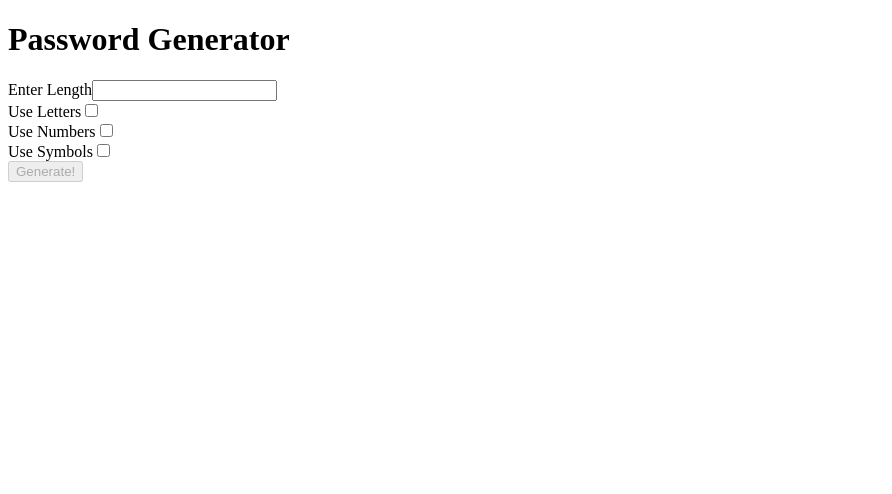
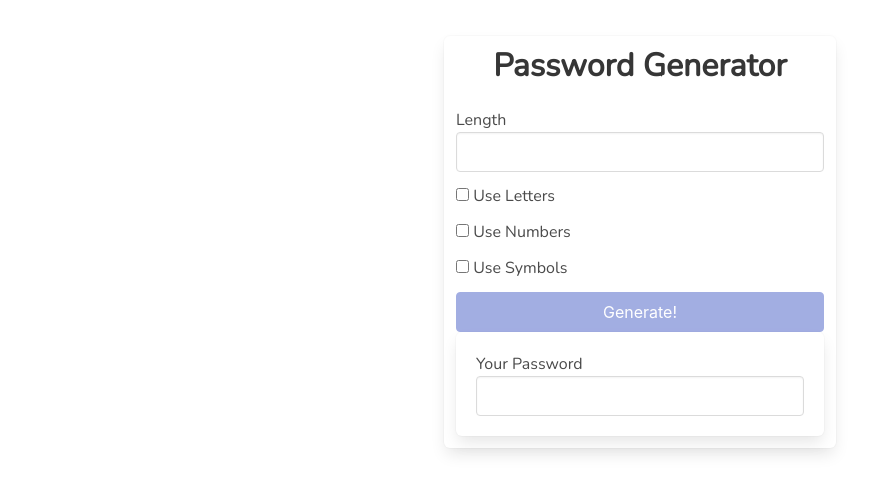
Before and after one commit to rhodinemma/password-generator, an Angular app: page / in a window 1280 px wide. Shown: the top 494 px of the page, without its empty margins (0-892 px from the left). Built offline with nearby package versions, Linux system fonts and the light colour scheme.

Commit message:
feat: add some css styling

```diff
--- a/src/app/app.component.html
+++ b/src/app/app.component.html
@@ -1,29 +1,50 @@
-<h1>Password Generator</h1>
+<div class="container mt-6">
+  <div class="columns is-centered">
+    <div class="box column is-one-third">
+      <h1 class="title has-text-centered">Password Generator</h1>
 
-<div>
-  <label>Enter Length</label>
-  <input #myInput (input)="onChangeLength(myInput.value)" />
+      <div class="field">
+        <label>Length</label>
+        <input class="input" #myInput (input)="onChangeLength(myInput.value)" />
       </div>
 
-<div>
-  <label>Use Letters</label>
+      <div class="field">
+        <div class="control">
+          <label class="checkbox">
             <input (change)="onChangeUseLetters()" type="checkbox" />
+            Use Letters
+          </label>
         </div>
-<div>
-  <label>Use Numbers</label>
-  <input (change)="onChangeUseNumbers()" type="checkbox" />
-</div>
-<div>
-  <label>Use Symbols</label>
-  <input (change)="onChangeUseSymbols()" type="checkbox" />
       </div>
 
-<div>
-  <button [disabled]="!(length && (includeLetters || includeSymbols || includeNumbers))"
-    (click)="onButtonClick()">Generate!</button>
+      <div class="field">
+        <div class="control">
+          <label class="checkbox">
+            <input (change)="onChangeUseNumbers()" type="checkbox" />
+            Use Numbers
+          </label>
+        </div>
       </div>
 
-<div *ngIf="password">
+      <div class="field">
+        <div class="control">
+          <label class="checkbox">
+            <input (change)="onChangeUseSymbols()" type="checkbox" />
+            Use Symbols
+          </label>
+        </div>
+      </div>
+
+      <button [disabled]="
+          !(length && (includeLetters || includeSymbols || includeNumbers))
+        " (click)="onButtonClick()" class="button is-link is-fullwidth">
+        Generate!
+      </button>
+
+      <div class="box">
         <label>Your Password</label>
-  <input [value]="password" />
+        <input class="input" [value]="password" />
       </div>
+    </div>
+  </div>
+</div>
--- a/src/index.html
+++ b/src/index.html
@@ -1,13 +1,20 @@
 <!doctype html>
 <html lang="en">
+
 <head>
   <meta charset="utf-8">
+
   <title>PasswordGenerator</title>
   <base href="/">
   <meta name="viewport" content="width=device-width, initial-scale=1">
   <link rel="icon" type="image/x-icon" href="favicon.ico">
+  <link rel="preconnect" href="https://fonts.googleapis.com">
+  <link rel="preconnect" href="https://fonts.gstatic.com" crossorigin>
+  <link href="https://fonts.googleapis.com/css2?family=Nunito&display=swap" rel="stylesheet">
 </head>
+
 <body>
   <app-root></app-root>
 </body>
+
 </html>
--- a/src/styles.css
+++ b/src/styles.css
@@ -1 +1,6 @@
 /* You can add global styles to this file, and also import other style files */
+@import 'bulma/css/bulma.css';
+
+* {
+  font-family: 'Nunito', sans-serif;
+}
```
Lines whose indentation alone changed are shown as unchanged.
